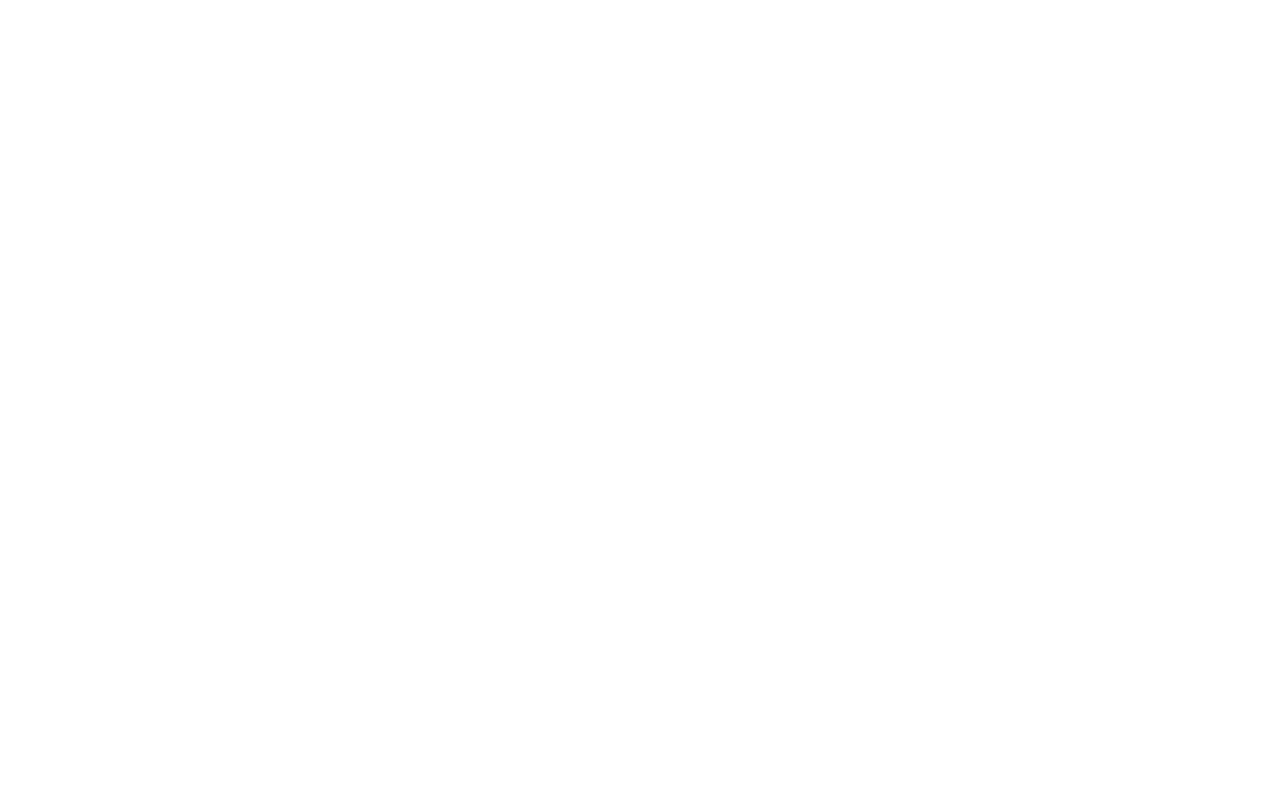
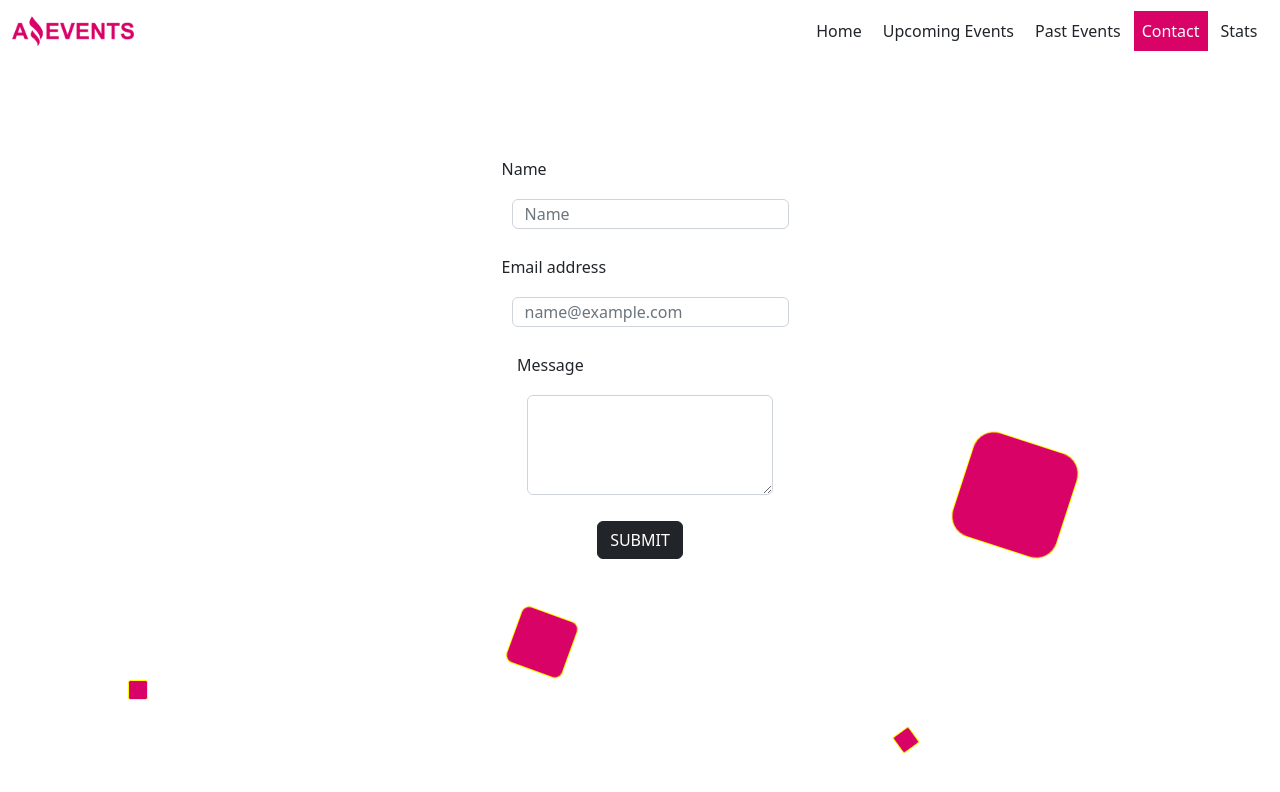
Before and after one commit to GastonZ/Amazing-Events-Project, a plain HTML site: page contact.html in a window 1280 px wide. Drawn offline with nearby package versions, Linux system fonts and the light colour scheme.

Commit message:
fixing por aqui por alla

```diff
--- a/contact.html
+++ b/contact.html
@@ -0,0 +1,80 @@
+<!DOCTYPE html>
+<html lang="en">
+<head>
+    <meta charset="UTF-8">
+    <meta http-equiv="X-UA-Compatible" content="IE=edge">
+    <meta name="viewport" content="width=device-width, initial-scale=1.0">
+    <link rel="shortcut icon" href="./assets/FaviconAmazingEvents.png" type="image/x-icon">
+    <link href="https://cdn.jsdelivr.net/npm/bootstrap@5.2.2/dist/css/bootstrap.min.css" rel="stylesheet" integrity="sha384-Zenh87qX5JnK2Jl0vWa8Ck2rdkQ2Bzep5IDxbcnCeuOxjzrPF/et3URy9Bv1WTRi" crossorigin="anonymous">
+    <link rel="stylesheet" href="./styles/styles.css">
+    <title>Amazing Events</title>
+</head>
+<body>
+    <body id="body-background">
+        <div id="background" class="bg">
+            <ul class="glass z-index-down">
+                <li></li>
+                <li></li>
+                <li></li>
+                <li></li>
+                <li></li>
+                <li></li>
+                <li></li>
+                <li></li>
+                <li></li>
+            </ul>
+        </div>
+        <header>
+            <nav class="navbar navbar-expand-lg">
+                <div class="container-fluid d-flex">
+                    <div class="navbar-brand text-light" href="#">
+                        <img id="magic" src="./assets/LogoAmazingEvents.png" alt="Amazing Events logo" height="30">
+                    </div>
+                    <button class="navbar-toggler" type="button" data-bs-toggle="collapse" data-bs-target="#navbarNav"
+                        aria-controls="navbarNav" aria-expanded="false" aria-label="Toggle navigation">
+                        <span class="navbar-toggler-icon"></span>
+                    </button>
+                    <div class="collapse navbar-collapse justify-content-end text-center" id="navbarNav">
+                        <ul class="navbar-nav">
+<!--                             <li class="px-5 my-1">
+                               <button id="dark-mode" class="btn btn-dark">☀🌑</button>
+                            </li> -->
+                            <li class="nav-item">
+                            <a id="nav-item1" class="nav-link text-dark" href="./index.html">Home</a>
+                            </li>
+                            <li class="nav-item">
+                            <a id="nav-item2" class="nav-link text-dark" href="./upcoming.html">Upcoming Events</a>
+                            </li>
+                            <li class="nav-item">
+                            <a id="nav-item3" class="nav-link text-dark" href="./past.html">Past Events</a>
+                            </li>
+                            <li class="nav-item">
+                            <a id="nav-item4" class="nav-link text-dark active" href="./contact.html">Contact</a>
+                            </li>
+                            <li class="nav-item">
+                            <a id="nav-item5" class="nav-link text-dark" href="./stats.html">Stats</a>
+                            </li>
+                        </ul>
+                    </div>
+                </div>
+            </nav>
+        </header>
+            <form class="container-lg form-contact bg-glass" action="">
+                <div class="mb-3">
+                    <label for="exampleFormControlInput1" class="form-label text-dark">Name</label>
+                    <input type="text" class="form-control width-100" id="exampleFormControlInput1" placeholder="Name">
+                </div>
+                <div class="mb-3">
+                    <label for="exampleFormControlInput1" class="form-label text-dark">Email address</label>
+                    <input type="email" class="form-control width-100" id="exampleFormControlInput1" placeholder="name@example.com">
+                </div>
+                <div class="mb-3">
+                    <label for="exampleFormControlTextarea1" class="form-label text-dark">Message</label>
+                    <textarea class="form-control textarea" id="exampleFormControlTextarea1" rows="3"></textarea>
+                </div>
+                <button class="btn btn-dark">SUBMIT</button>
+            </form>
+
+
+</body>
+</html>
--- a/styles/styles.css
+++ b/styles/styles.css
@@ -360,3 +360,23 @@ footer .fa-brands {
 .table-container {
     margin-top: 50px;
 }
+
+/* Contact form */
+
+.form-contact {
+    display: flex;
+    flex-direction: column;
+    align-items: center;
+    padding: 3rem;
+    margin-top: 3rem;
+
+}
+
+.form-contact .textarea {
+    height: 100px;
+    width: 100%;
+}
+
+.width-100 {
+    width: 100%;
+}
```
Also changed, not shown: index.html (+1 -1 lines).
